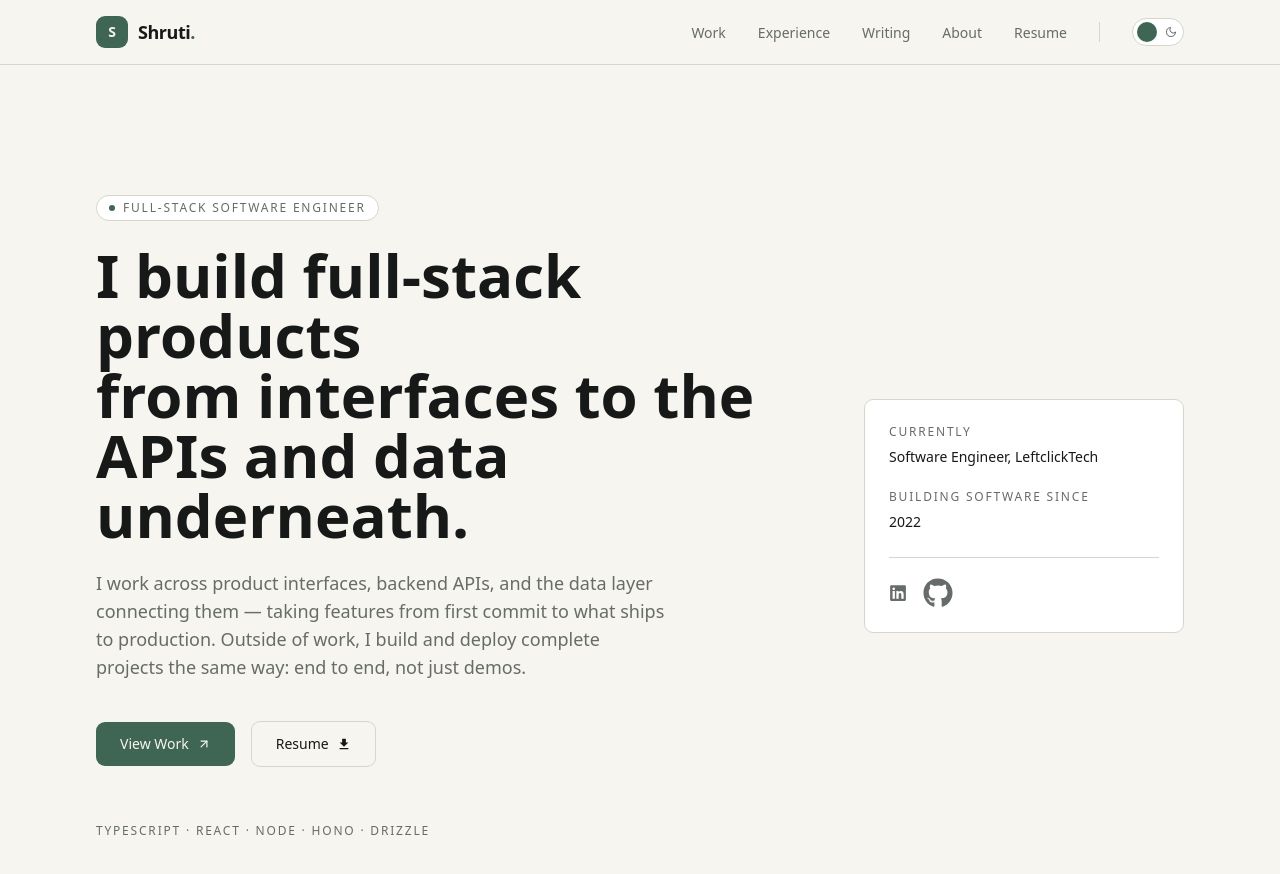
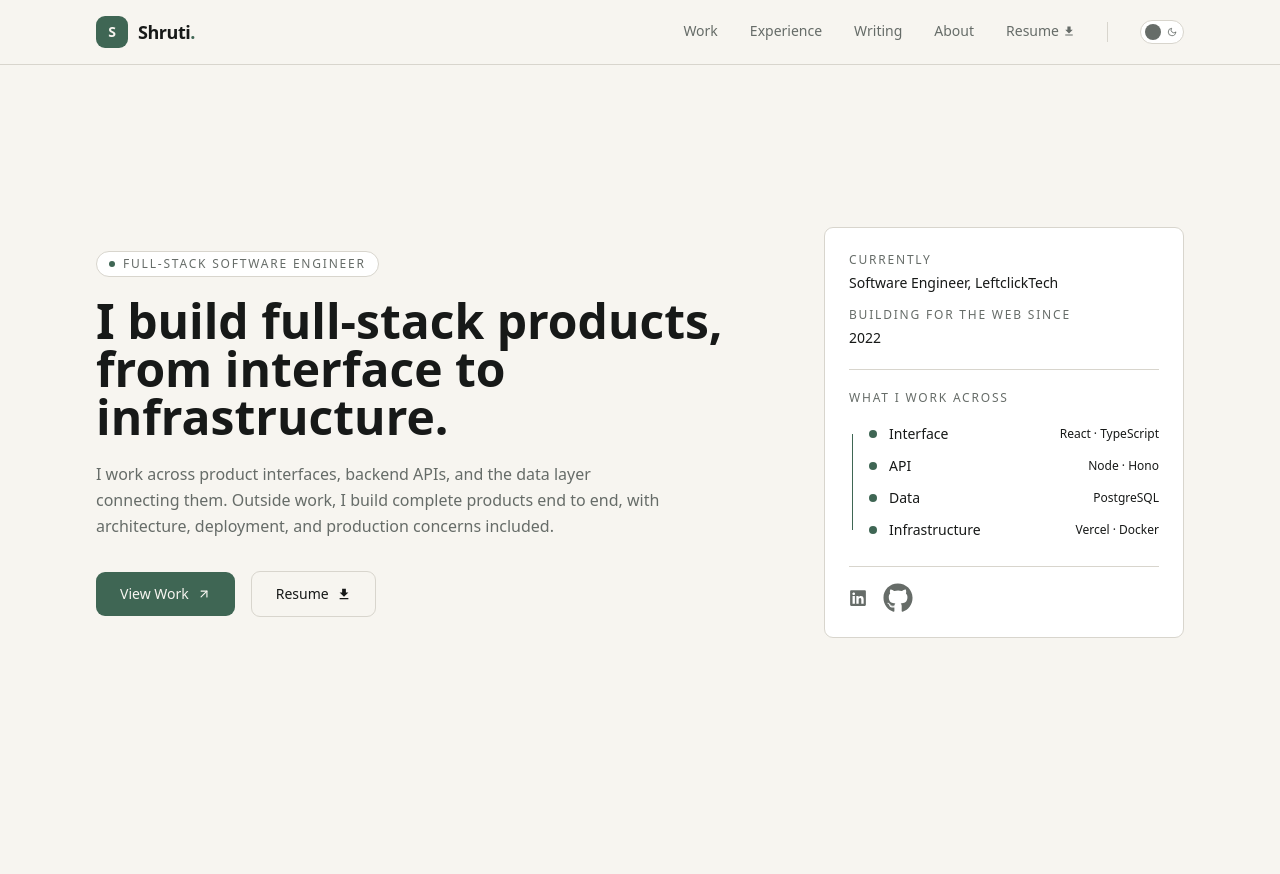
Before and after one commit to shrutidhungana/portfolio, a Next.js app: page / in a window 1280 px wide. Shown: the top 874 px of the page. After the commit the page ends 800 px from the top, so only its background shows below. Built offline with nearby package versions, Linux system fonts and the light colour scheme.

Commit message:
feat: add boot splash, change hero-page and make it best

```diff
--- /dev/null
+++ b/src/components/boot-splash.tsx
@@ -0,0 +1,89 @@
+import { useCallback, useEffect, useState } from "react";
+import { AnimatePresence, motion, useReducedMotion } from "framer-motion";
+
+const STORAGE_KEY = "portfolio-boot-seen";
+const STEPS = ["Interface", "API", "Data", "Infrastructure"];
+const ROW_HEIGHT = 28;
+
+const BootSplash: React.FC = () => {
+  const shouldReduceMotion = useReducedMotion();
+  const [visible, setVisible] = useState(false);
+
+  const dismiss = useCallback(() => {
+    setVisible(false);
+    try {
+      localStorage.setItem(STORAGE_KEY, "1");
+    } catch {
+      // localStorage unavailable — nothing to persist, just stop showing it
+    }
+  }, []);
+
+  useEffect(() => {
+    let seen = true;
+    try {
+      seen = localStorage.getItem(STORAGE_KEY) === "1";
+    } catch {
+      seen = true;
+    }
+
+    if (seen || shouldReduceMotion) return;
+
+    setVisible(true);
+    const timer = setTimeout(dismiss, 1900);
+    return () => clearTimeout(timer);
+  }, [shouldReduceMotion, dismiss]);
+
+  return (
+    <AnimatePresence>
+      {visible && (
+        <motion.div
+          aria-hidden="true"
+          onClick={dismiss}
+          initial={{ opacity: 1 }}
+          exit={{ opacity: 0 }}
+          transition={{ duration: 0.3 }}
+          className="fixed inset-0 z-50 flex cursor-pointer items-center justify-center bg-background"
+        >
+          <div className="relative pl-5">
+            <motion.span
+              initial={{ scaleY: 0 }}
+              animate={{ scaleY: 1 }}
+              transition={{ duration: 0.9, ease: "easeOut" }}
+              style={{
+                position: "absolute",
+                left: 3,
+                top: ROW_HEIGHT / 2,
+                height: (STEPS.length - 1) * ROW_HEIGHT,
+                width: 1,
+                transformOrigin: "top",
+              }}
+              className="bg-accent"
+            />
+            {STEPS.map((label, i) => (
+              <div
+                key={label}
+                className="relative flex items-center gap-3"
+                style={{ height: ROW_HEIGHT }}
+              >
+                <motion.span
+                  initial={{ scale: 0 }}
+                  animate={{ scale: 1 }}
+                  transition={{
+                    delay: (i / (STEPS.length - 1)) * 0.9,
+                    duration: 0.15,
+                  }}
+                  className="h-2 w-2 shrink-0 rounded-full bg-accent"
+                />
+                <span className="text-xs font-medium uppercase tracking-[0.15em] text-muted">
+                  {label}
+                </span>
+              </div>
+            ))}
+          </div>
+        </motion.div>
+      )}
+    </AnimatePresence>
+  );
+};
+
+export default BootSplash;
--- a/src/components/header/index.tsx
+++ b/src/components/header/index.tsx
@@ -2,6 +2,7 @@ import Link from "next/link";
 import { useRouter } from "next/router";
 import { ReactNode, useState } from "react";
 import { FiMenu, FiX } from "react-icons/fi";
+import { IoMdDownload } from "react-icons/io";
 import ThemeToggle from "@/components/theme-toggle";
 
 type HeaderProps = {
@@ -33,13 +34,16 @@ const Header: React.FC<HeaderProps> = ({ links }) => {
                 <li key={link.name}>
                   <Link
                     href={link.href}
-                    className={`border-b-2 pb-1 text-sm transition-colors duration-fast ${
+                    className={`inline-flex items-center gap-1 border-b-2 pb-1 text-sm transition-colors duration-fast ${
                       isActive
                         ? "border-accent text-foreground"
                         : "border-transparent text-muted hover:text-foreground"
                     }`}
                   >
                     {link.name}
+                    {link.name === "Resume" && (
+                      <IoMdDownload aria-hidden="true" size={12} />
+                    )}
                   </Link>
                 </li>
               );
--- a/src/components/layout.tsx
+++ b/src/components/layout.tsx
@@ -8,9 +8,9 @@ type PortfolioLayoutProps = {
 
 const PortfolioLayout: React.FC<PortfolioLayoutProps> = ({children}) => {
   return (
-    <div className="flex flex-col bg-background overflow-hidden">
+    <div className="flex flex-col min-h-screen bg-background overflow-hidden">
       <Header links={links} />
-      <main className="flex flex-col w-full">{children}</main>
+      <main className="flex flex-1 flex-col w-full">{children}</main>
     </div>
   );
 };
--- a/src/components/theme-toggle/index.tsx
+++ b/src/components/theme-toggle/index.tsx
@@ -14,18 +14,18 @@ const ThemeToggle: React.FC = () => {
       aria-checked={isDark}
       onClick={toggleTheme}
       aria-label={`Switch to ${isDark ? "light" : "dark"} mode`}
-      className="relative inline-flex h-7 w-[52px] shrink-0 items-center rounded-full border border-border bg-surface px-1 transition-colors duration-fast focus:outline-none focus-visible:ring-2 focus-visible:ring-accent focus-visible:ring-offset-2 focus-visible:ring-offset-background"
+      className="relative inline-flex h-6 w-11 shrink-0 items-center rounded-full border border-border bg-surface px-1 transition-colors duration-fast focus:outline-none focus-visible:ring-2 focus-visible:ring-accent focus-visible:ring-offset-2 focus-visible:ring-offset-background"
     >
       <FiSun
-        size={12}
+        size={10}
         className={`pointer-events-none absolute left-1.5 transition-colors duration-fast ${
-          isDark ? "text-muted" : "text-accent"
+          isDark ? "text-muted" : "text-foreground"
         }`}
       />
       <FiMoon
-        size={12}
+        size={10}
         className={`pointer-events-none absolute right-1.5 transition-colors duration-fast ${
-          isDark ? "text-accent" : "text-muted"
+          isDark ? "text-foreground" : "text-muted"
         }`}
       />
       <motion.span
@@ -35,7 +35,7 @@ const ThemeToggle: React.FC = () => {
             ? { duration: 0 }
             : { duration: 0.2, ease: "easeOut" }
         }
-        className="z-10 h-5 w-5 rounded-full bg-accent shadow-sm"
+        className="z-10 h-4 w-4 rounded-full bg-muted"
         style={{ marginLeft: isDark ? "auto" : 0 }}
       />
     </button>
--- a/src/pages/_document.tsx
+++ b/src/pages/_document.tsx
@@ -6,7 +6,11 @@ const noFlashThemeScript = `(function () {
     var theme = stored === "light" || stored === "dark"
       ? stored
       : (window.matchMedia("(prefers-color-scheme: dark)").matches ? "dark" : "light");
-    if (theme === "dark") document.documentElement.classList.add("dark");
+    if (theme === "dark") {
+      document.documentElement.classList.add("dark");
+      var favicon = document.querySelector("link[rel='icon'][type='image/svg+xml']");
+      if (favicon) favicon.href = "/favicon-dark.svg";
+    }
   } catch (e) {}
 })();`;
 
--- a/src/pages/index.tsx
+++ b/src/pages/index.tsx
@@ -1,16 +1,24 @@
 import PortfolioLayout from "@/components/layout";
+import BootSplash from "@/components/boot-splash";
 import Link from "next/link";
 import { motion, useReducedMotion, type Variants } from "framer-motion";
 import { IoMdDownload } from "react-icons/io";
 import { FiArrowUpRight } from "react-icons/fi";
 import { socialMediaLinks } from "@/config";
 
-const STACK = ["TypeScript", "React", "Node", "Hono", "Drizzle"];
-
 const FACTS = [
   { label: "Currently", value: "Software Engineer, LeftclickTech" },
-  { label: "Building software since", value: "2022" },
+  { label: "Building for the web since", value: "2022" },
 ];
+
+const FLOW_STEPS = [
+  { label: "Interface", detail: "React · TypeScript" },
+  { label: "API", detail: "Node · Hono" },
+  { label: "Data", detail: "PostgreSQL" },
+  { label: "Infrastructure", detail: "Vercel · Docker" },
+];
+
+const FLOW_ROW_HEIGHT = 32;
 
 const container: Variants = {
   hidden: {},
@@ -29,7 +37,9 @@ export default function Home() {
 
   return (
     <PortfolioLayout>
-      <section className="mx-auto grid w-full max-w-6xl gap-16 px-6 py-20 sm:py-28 lg:grid-cols-[1fr_320px] lg:items-center lg:px-8 lg:py-32">
+      <BootSplash />
+      <div className="relative flex flex-1 flex-col">
+        <section className="m-auto grid w-full max-w-6xl gap-10 px-6 py-10 sm:py-12 lg:grid-cols-[1fr_360px] lg:items-center lg:gap-20 lg:px-8 lg:py-10 [@media(min-height:850px)]:-translate-y-10">
           <motion.div
             variants={container}
             initial={shouldReduceMotion ? "show" : "hidden"}
@@ -47,26 +57,26 @@ export default function Home() {
 
             <motion.h1
               variants={item}
-            className="mt-6 max-w-3xl text-4xl font-semibold leading-tight text-foreground sm:text-5xl lg:text-6xl"
+              className="mt-5 max-w-3xl text-3xl font-semibold leading-tight text-foreground sm:text-4xl lg:text-5xl"
             >
-            I build full-stack products
-            <br className="hidden sm:block" /> from interfaces to the APIs and
-            data underneath.
+              I build full-stack products,
+              <br className="hidden sm:block" /> from interface to
+              infrastructure.
             </motion.h1>
 
             <motion.p
               variants={item}
-            className="mt-6 max-w-xl text-base leading-relaxed text-muted sm:text-lg"
+              className="mt-5 max-w-xl text-base leading-relaxed text-muted"
             >
               I work across product interfaces, backend APIs, and the data
-            layer connecting them — taking features from first commit to what
-            ships to production. Outside of work, I build and deploy complete
-            projects the same way: end to end, not just demos.
+              layer connecting them. Outside work, I build complete products
+              end to end, with architecture, deployment, and production
+              concerns included.
             </motion.p>
 
             <motion.div
               variants={item}
-            className="mt-10 flex flex-wrap items-center gap-4"
+              className="mt-8 flex flex-wrap items-center gap-4"
             >
               <Link
                 href="/projects"
@@ -86,13 +96,6 @@ export default function Home() {
                 <IoMdDownload aria-hidden="true" />
               </Link>
             </motion.div>
-
-          <motion.p
-            variants={item}
-            className="mt-14 text-xs font-medium uppercase tracking-[0.15em] text-muted"
-          >
-            {STACK.join(" · ")}
-          </motion.p>
           </motion.div>
 
           <motion.aside
@@ -101,19 +104,72 @@ export default function Home() {
             animate="show"
             className="rounded-theme border border-border bg-surface p-6"
           >
-          <dl className="space-y-5">
+            <dl className="space-y-3">
               {FACTS.map((fact) => (
                 <div key={fact.label}>
                   <dt className="text-xs uppercase tracking-[0.15em] text-muted">
                     {fact.label}
                   </dt>
-                <dd className="mt-1.5 text-sm leading-relaxed text-foreground">
+                  <dd className="mt-1 text-sm leading-relaxed text-foreground">
                     {fact.value}
                   </dd>
                 </div>
               ))}
             </dl>
-          <div className="mt-6 flex items-center gap-4 border-t border-border pt-5">
+
+            <div className="mt-5 border-t border-border pt-5">
+              <p className="text-xs font-medium uppercase tracking-[0.15em] text-muted">
+                What I Work Across
+              </p>
+              <div className="relative mt-3 pl-5">
+                <motion.span
+                  initial={shouldReduceMotion ? { scaleY: 1 } : { scaleY: 0 }}
+                  animate={{ scaleY: 1 }}
+                  transition={{
+                    duration: shouldReduceMotion ? 0 : 0.9,
+                    ease: "easeOut",
+                  }}
+                  style={{
+                    position: "absolute",
+                    left: 3,
+                    top: FLOW_ROW_HEIGHT / 2,
+                    height: (FLOW_STEPS.length - 1) * FLOW_ROW_HEIGHT,
+                    width: 1,
+                    transformOrigin: "top",
+                  }}
+                  className="bg-accent"
+                />
+                {FLOW_STEPS.map((step, i) => (
+                  <div
+                    key={step.label}
+                    className="relative flex items-center justify-between gap-3"
+                    style={{ height: FLOW_ROW_HEIGHT }}
+                  >
+                    <div className="flex items-center gap-3">
+                      <motion.span
+                        initial={shouldReduceMotion ? { scale: 1 } : { scale: 0 }}
+                        animate={{ scale: 1 }}
+                        transition={{
+                          delay: shouldReduceMotion
+                            ? 0
+                            : (i / (FLOW_STEPS.length - 1)) * 0.9,
+                          duration: 0.15,
+                        }}
+                        className="h-2 w-2 shrink-0 rounded-full bg-accent"
+                      />
+                      <span className="text-sm font-medium text-foreground">
+                        {step.label}
+                      </span>
+                    </div>
+                    <span className="text-xs text-foreground">
+                      {step.detail}
+                    </span>
+                  </div>
+                ))}
+              </div>
+            </div>
+
+            <div className="mt-5 flex items-center gap-4 border-t border-border pt-4">
               {socialMediaLinks.map((link) => (
                 <a
                   key={link.name}
@@ -129,6 +185,7 @@ export default function Home() {
             </div>
           </motion.aside>
         </section>
+      </div>
     </PortfolioLayout>
   );
 }
--- a/src/styles/globals.css
+++ b/src/styles/globals.css
@@ -40,6 +40,7 @@ html,
 body {
   height: 100%;
   margin: 0;
+  background-color: var(--color-background);
 }
 
 .text-dark-gray {
```
Also changed, not shown: src/hooks/use-theme.tsx (+7 -0 lines), src/pages/_app.tsx (+4 -3 lines), public/favicon-dark.svg (added), public/favicon.svg (added). Lines whose indentation alone changed are shown as unchanged.
